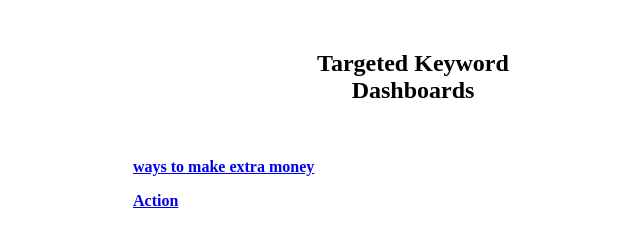
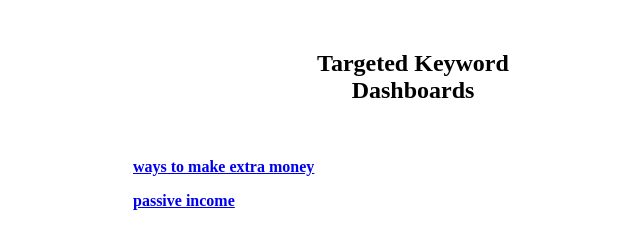
Before and after one commit to spmohq/home, a plain HTML site: page index.html in a window 1280 px wide. Shown: the full height of the page, 227-867 px from the left. Drawn offline with Linux system fonts and the light colour scheme.

Commit message:
Update index.html

```diff
--- a/index.html
+++ b/index.html
@@ -22,7 +22,7 @@ body {
 <h2 style="text-align: center;">Targeted Keyword<br />Dashboards</h2>
 <p>&nbsp;</p>
 <p><a href="waystomakeextramoney.html" target="_blank" rel="noopener"><strong>ways to make extra money</strong></a></p>
-<p><a href="action.html" target="_blank" rel="noopener"><strong>Action</strong></a></p>
+<p><a href="passiveincome" target="_blank" rel="noopener"><strong>passive income</strong></a></p>
 
 </td>
 </tr>
```
